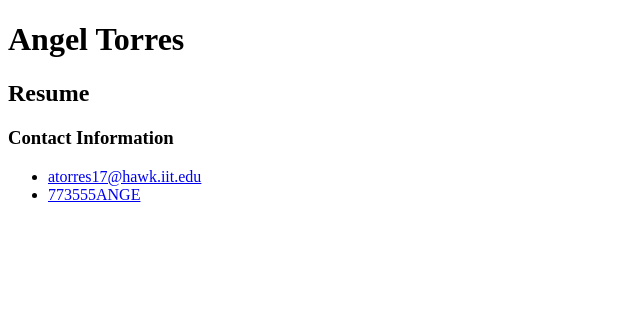
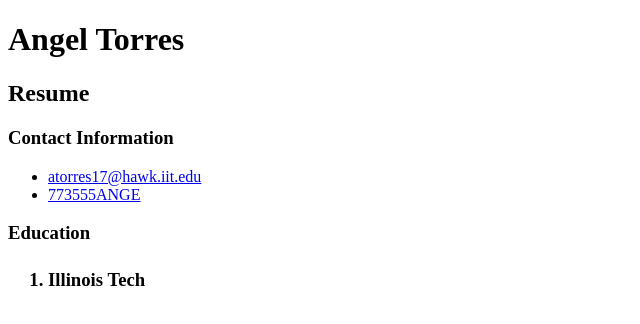
Before and after one commit to atorres175/project-one, a plain HTML site: page resume/index.html in a window 1280 px wide. Shown: the whole page, without its empty margins (0-640 px from the left). Drawn offline with Linux system fonts and the light colour scheme.

Commit message:
Add to resume/index.html file

```diff
--- a/resume/index.html
+++ b/resume/index.html
@@ -19,6 +19,14 @@
           <li><a href="tel:+1773555ANGE">773555ANGE</a></li>
         </ul>
       </aside>
+
+      <Section>
+        <h3>Education<h3>
+        <ol>
+          <li>
+            <h4>Illinois Tech</h4>
+            <ul>
+            </ul>
     </article>
   </body>
 </html>
```
